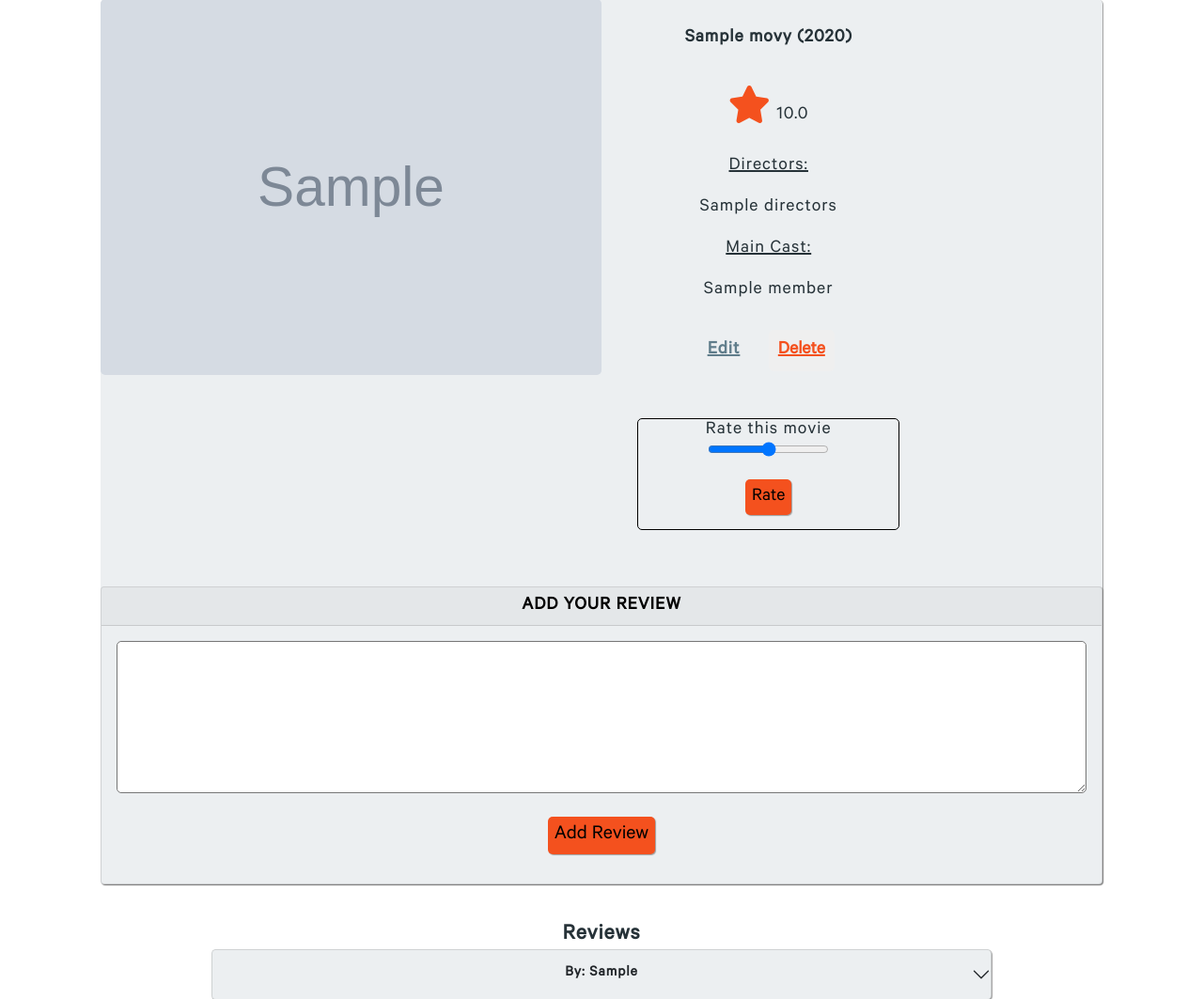
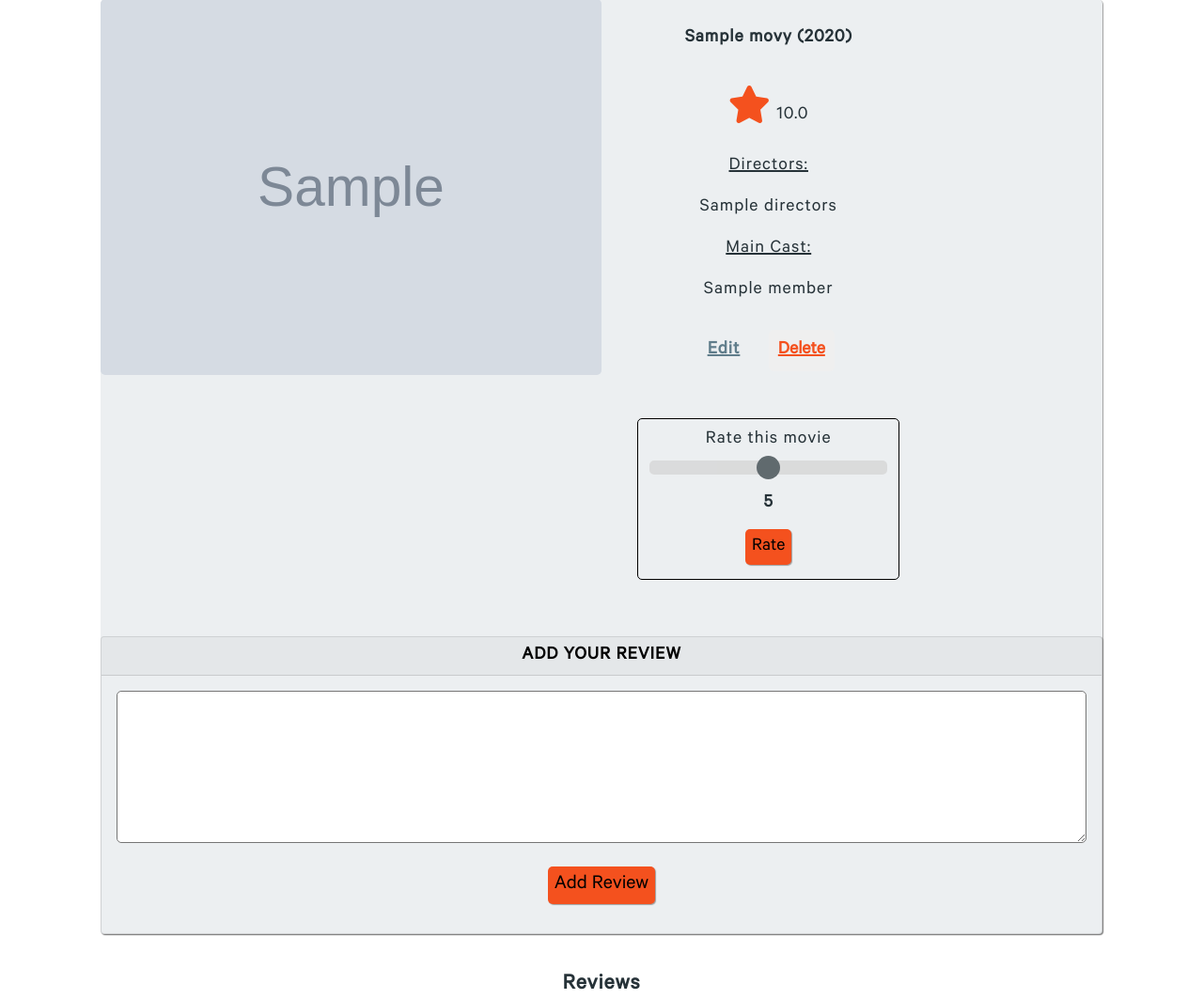
Before and after one commit to davidlidebrandt/milestone-project-3, a Flask app: page /moviepage/1 in a window 1280 px wide. Shown: the part 101-1164 px from the top of the page at 94% size. Run offline with Flask 2, Linux system fonts and the light colour scheme; the visitor is signed in with stand-in values (Sample User, id 1); grey boxes marked "Sample" are stand-in pictures; a database or web service that is not in the repository returns one stand-in record (values such as "Sample title"); some libraries are stand-ins or nearby versions.

Commit message:
Add slider from w3schools article

```diff
--- a/static/css/style.css
+++ b/static/css/style.css
@@ -498,6 +498,37 @@ main {
     padding: 0px;
 }
 
+/* This code was taken from this w3schools post on how to override the default slider https://www.w3schools.com/howto/howto_js_rangeslider.asp*/
+.slider {
+  -webkit-appearance: none;
+  width: 100%;
+  height: 15px;
+  border-radius: 5px;
+  background: #d3d3d3;
+  outline: none;
+  opacity: 0.7;
+  -webkit-transition: .2s;
+  transition: opacity .2s;
+}
+
+.slider::-webkit-slider-thumb {
+  -webkit-appearance: none;
+  appearance: none;
+  width: 25px;
+  height: 25px;
+  border-radius: 50%;
+  background: #263238;
+  cursor: pointer;
+}
+
+.slider::-moz-range-thumb {
+  width: 25px;
+  height: 25px;
+  border-radius: 50%;
+  background: #263238;
+  cursor: pointer;
+}
+
 /*Addmvoie main*/
 .manage-movie-form {
     margin-top: 100px;
--- a/static/js/main.js
+++ b/static/js/main.js
@@ -42,6 +42,16 @@ $(document).ready(function () {
         checkEmptyRating();
     });
     checkEmptyRating();
+
+    // This part was taken from this w3schools article on how to dynamically display the sliders value https://www.w3schools.com/howto/howto_js_rangeslider.asp
+    let slider = document.getElementById("rating");
+    let output = document.getElementById("display");
+    output.innerHTML = slider.value;
+
+
+    slider.oninput = function() {
+    output.innerHTML = this.value;
+    }
 });
 
 
--- a/templates/moviepage.html
+++ b/templates/moviepage.html
@@ -66,8 +66,9 @@ Movie
 {% endif %}
 <div class="col-10 offset-1 col-md-6 offset-md-3">
     <form class="row rating-form" method="POST" action="{{ url_for('rate_movie', title=get_movie.title)}}">
-        <div class="col-12 align-center"><label for="rating">Rate this movie</label></div>
-        <div class="col-12 align-center"><input type="range" name="rating" id="rating" min="0" max="10" step="0.1" required></div>
+        <div class="col-12 align-center top-btm-mg-10"><label for="rating">Rate this movie</label></div>
+        <div class="col-12 align-center"><input class="slider" type="range" name="rating" id="rating" min="0" max="10" step="0.1" required></div>
+        <div id="display" class="col-12 align-center thick-text top-mg-10"></div>
         <div class="col-12 align-center"><button class="rate-btn" type="submit">Rate</button></div>
     </form>
 </div>
```
